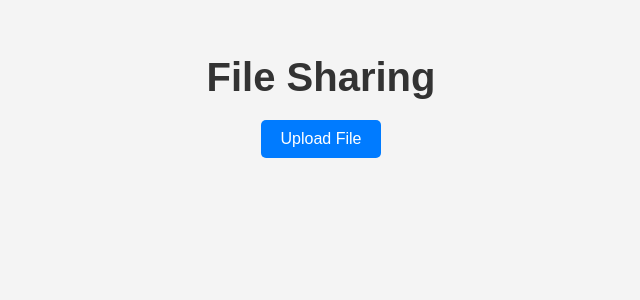
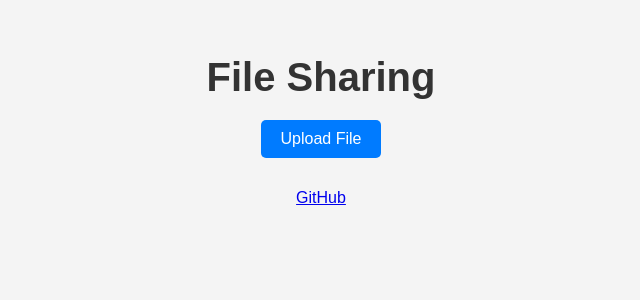
Before and after one commit to kpoier/share_web, a Flask app: page / in a window 1280 px wide. Shown: the top 300 px of the page, without its empty margins (319-959 px from the left). Run offline with Flask 2, Linux system fonts and the light colour scheme; data that the repository does not hold is empty.

Commit message:
添加 GitHub 链接

```diff
--- a/app/templates/index.html
+++ b/app/templates/index.html
@@ -6,7 +6,7 @@
     <title>File Sharing</title>
     <link rel="stylesheet" href="{{ url_for('static', filename='css/index.css') }}">
     <link rel="icon" href="{{ url_for('static', filename='img/favicon.ico') }}" type="image/x-icon">
-</head>
+  </head>
 
   <body>
     <h1>File Sharing</h1>
@@ -17,6 +17,9 @@
     <div class="file-list-container">
       <ul class="file-list" id="file-list"></ul>
     </div>
+    <div id="github">
+      <a href="https://github.com/kpoier/share_web" target="_blank">GitHub</a>
+    </div>
     <script src="{{ url_for('static', filename='js/index.js') }}"></script>
   </body>
 </html>
```
